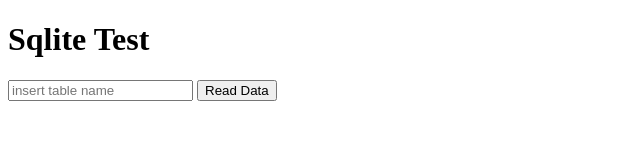
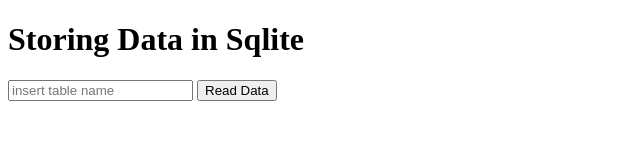
Before and after one commit to safwat-fathi/sqlite-web-worker, a plain HTML site: page index.html in a window 1280 px wide. Shown: the whole page, without its empty margins (0-640 px from the left). Drawn offline with Linux system fonts and the light colour scheme; no server answers.

Commit message:
update: html
remove: commented code

```diff
--- a/index.html
+++ b/index.html
@@ -6,7 +6,7 @@
 		<title>Sqlite Web Worker</title>
 	</head>
 	<body>
-		<h1>Sqlite Test</h1>
+		<h1>Storing Data in Sqlite</h1>
 
 		<input type="text" placeholder="insert table name" />
 		<button>Read Data</button>
```
Also changed, not shown: db-worker.js (+0 -77 lines).
